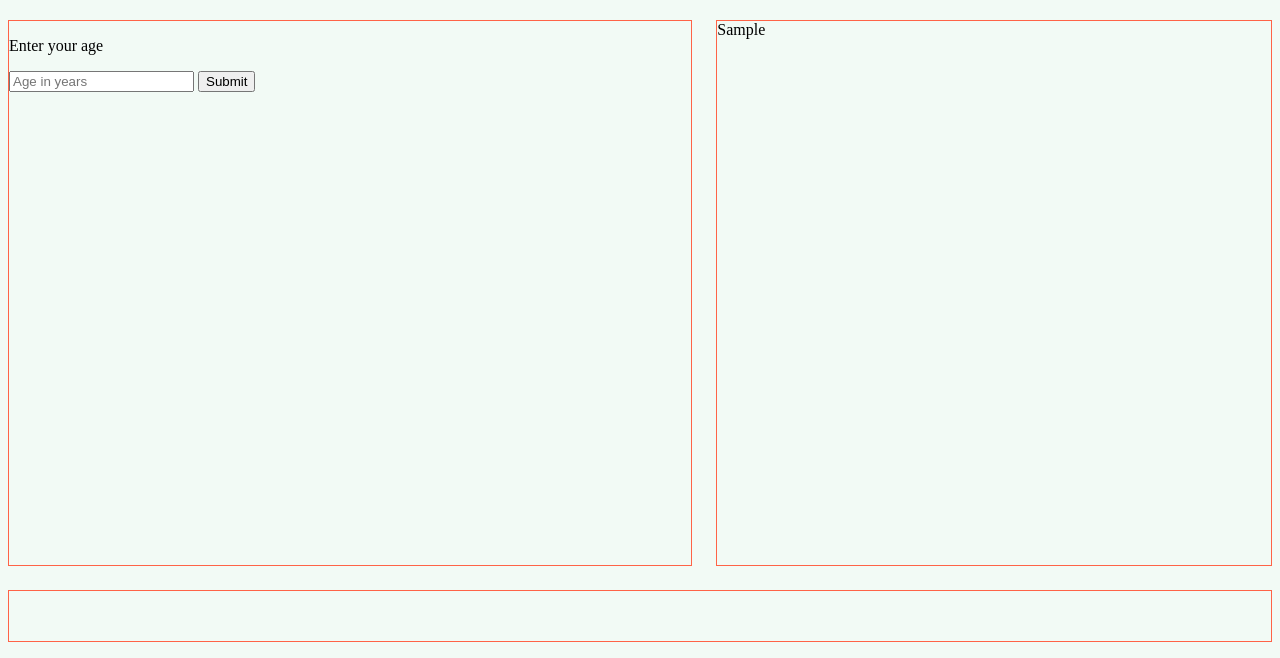
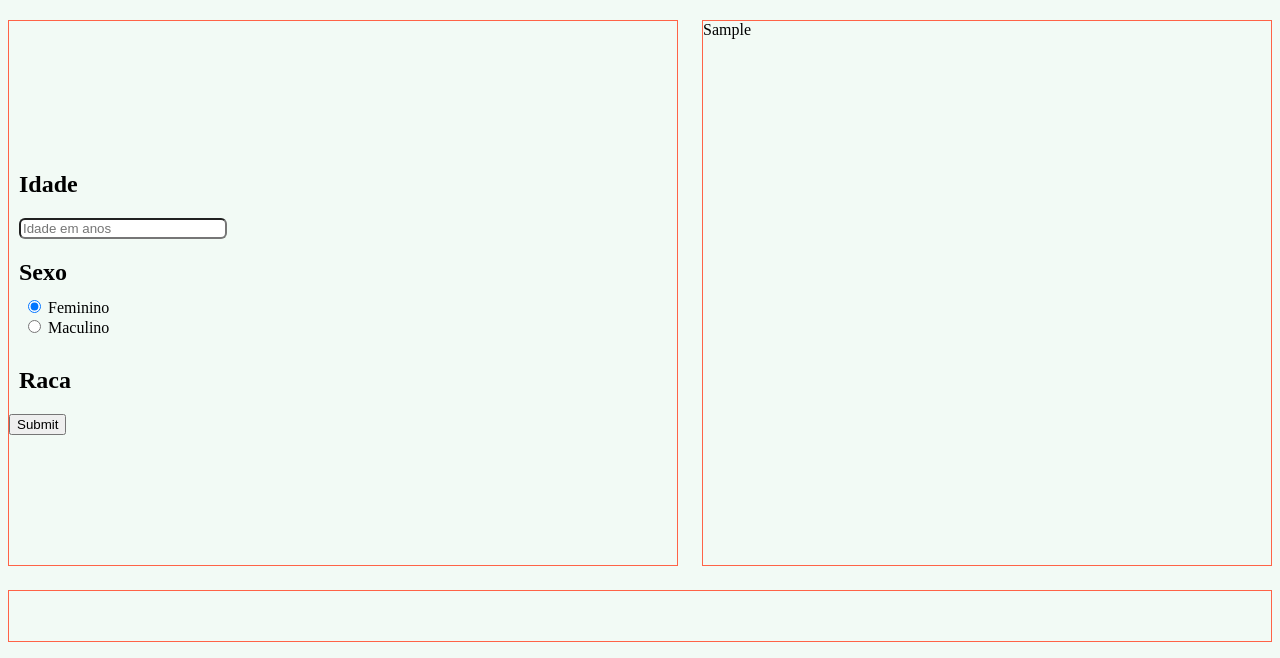
Before and after one commit to rodriguesmsb/TBPrediction, a Flask app: template app/templates/index.html in a window 1280 px wide. Shown: the part 142-800 px from the top of the page. Run offline with Flask 2, Linux system fonts and the light colour scheme; the template is opened without the code that fills it: most values are stand-ins (such as "Sample title", 1, 10 or a date in 2020).

Commit message:
add form

```diff
--- a/app/static/styles/sytle.css
+++ b/app/static/styles/sytle.css
@@ -30,6 +30,8 @@
     border: 1px solid tomato;
     grid-column: 1/span 6;
     grid-row: 2 /span 1;
+    display: grid;
+    grid-template-rows: auto auto;
 }
 
 .result_area{
@@ -38,10 +40,17 @@
     grid-row: 2 /span 1;
 }
 
-.slider_input{
-
+.social{
+    grid-column: 1/ span 6;
+    grid-row: 2/ span 1;
 }
 
-.select_input{
+.form_label{
+    margin-left: 10px;
+}
 
+.number_input{
+    width: 200px;
+    border-radius: 6px;
+    margin-left: 10px;
 }
--- a/app/templates/index.html
+++ b/app/templates/index.html
@@ -18,13 +18,45 @@
         </header>
 
         <div class="side_bar">
-            <p>Enter your age</p>
 
-            <form action="/" method="POST">
-                <input type="number" name="age" placeholder="Age in years">
+            <!--<h1 style="margin-left:10px">Entre com as características do indivíduo</h1>-->
+
+
+            <form action="/" method="POST" class="social">
+
+                <h2 class="form_label">Idade</h2>
+
+                <input type="number" name="age" class = "number_input" placeholder="Idade em anos" min = 18 max = 99>
+
+                <h2 class="form_label">Sexo</h2>
+
+                <fieldset class="field_social" style="border-width: 0px; margin-top: -15px;">
+                    <div>
+                      <input type="radio" id="fem" name="sexo" value="0"
+                             checked>
+                      <label for="fem">Feminino</label>
+                    </div>
+
+                    <div>
+                      <input type="radio" id="masc" name="sexo" value="1">
+                      <label for="masc">Maculino</label>
+                    </div>
+                </fieldset>
+
+
+                <h2 class="form_label">Raca</h2>
+
+
                 <input type="submit">
 
+
+
+
+
+
             </form>
+
+
 
 
 
```
Also changed, not shown: app/model.py (+1 -7 lines).
